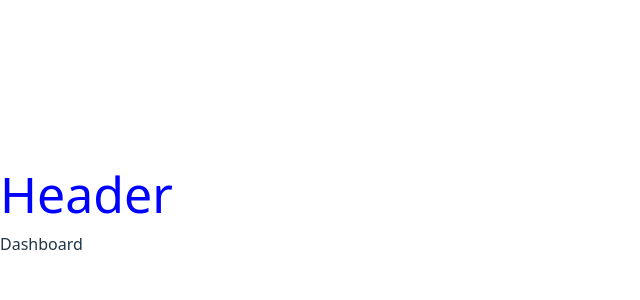
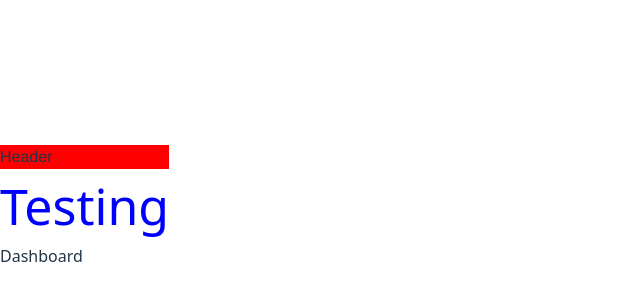
Before and after one commit to abdullah97-pro/React-Project-Tutorial, a React (Vite) app: page / in a window 1280 px wide. Shown: the part 194-494 px from the top of the page, without its empty margins (0-640 px from the left). Built offline with nearby package versions, Linux system fonts and the light colour scheme.

Commit message:
CSS Modules

```diff
--- a/src/components/Header.jsx
+++ b/src/components/Header.jsx
@@ -6,10 +6,13 @@
 //     )
 // }
 import './css/header.css'
+import styles from './css/Header.module.css'
+
 function Header({header,content}) {
     return (
         <>
-        <header>{header}</header>
+        <header className={styles.header}>{header}</header>
+        <header className='header'>Testing</header>
         <main>{content}</main>
         </>
     )
--- /dev/null
+++ b/src/components/css/Header.module.css
@@ -0,0 +1,4 @@
+.header {
+    font-family: 'Franklin Gothic Medium', 'Arial Narrow', Arial, sans-serif;
+    background-color: red;
+}
--- a/src/components/css/header.css
+++ b/src/components/css/header.css
@@ -1,4 +1,4 @@
-header {
+.header {
     color: blue;
     font-size: 50px;
 }
```
